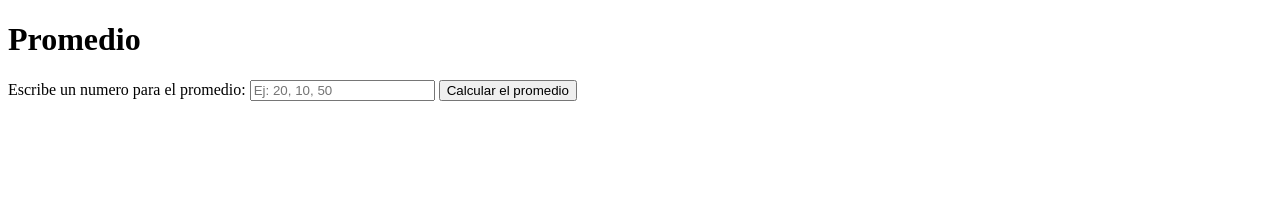
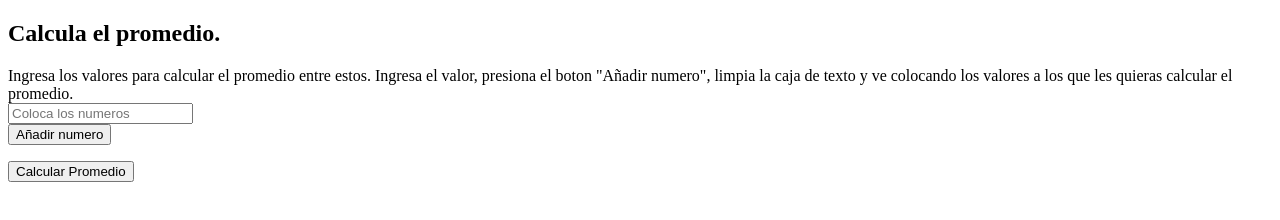
Before and after one commit to Eduardougueto/jS.PRACTICAL.06, a plain HTML site: page Prom,Med,Mod/PROMEDIO.HTML in a window 1280 px wide. Drawn offline with Linux system fonts and the light colour scheme.

Commit message:
Se cambio el codgio del promedio, ahora es funcional. En este punto nada mas tiene HTML y JS, despues le agregare estilos, junto con los otros

```diff
--- a/Prom,Med,Mod/PROMEDIO.HTML
+++ b/Prom,Med,Mod/PROMEDIO.HTML
@@ -8,19 +8,22 @@
 </head>
 <body>
 
-    <h1> Promedio</h1>
+    <section>
+        <h2> Calcula el promedio.</h2>
+        <form action="">
+            <label for="InputSalario"> Ingresa los valores para calcular el promedio entre estos. Ingresa el valor, presiona el boton "Añadir numero", limpia la caja de texto y ve colocando los valores a los que les quieras calcular el promedio. </label>
+            <div>
+                <input type="number" id="InputSalario" placeholder="Coloca los numeros">
+            </div>
 
-    <form>
-        <label for="InputPromedio"> Escribe un numero para el promedio: </label>
-        <input type="number" placeholder="Ej: 20, 10, 50" id="InputPromedio">
+            <button onclick="buttonInputSalario()" type="button"> Añadir numero </button>
+            <p id="ResultA"></p>
 
-        <button type="button" onclick="onClickCalcAverage()">
-            Calcular el promedio
-        </button>
+            <button onclick="buttonPromedio()" type="button"> Calcular Promedio </button>
+            <p id="ResultB"></p>
+        </form>
+    </section>
 
-        <p id="ResultPr"></p>
-
-    </form>
 
 <script src="./PROMEDIO.JS"></script>
 </body>
--- a/Prom,Med,Mod/PROMEDIO.JS
+++ b/Prom,Med,Mod/PROMEDIO.JS
@@ -1,22 +1,41 @@
-
-// function calcularMediaAritmetica(Num1, Num2, Num3, Num4) {
-//     // let sumaLista = 0;
-//     // for (let i = 0; i < lista.length; i++) {
-//     // sumaLista = sumaLista + lista[i];
-//     // }
-//     // // const sumaLista = lista.reduce(
-//     // //     // EL .reduce() PERMITE (SUMAR, RESTAR, ETC) LOS ELEMENTOS DE UNA LISTA.
-//     // //     function (valorAcumulado = 0, nuevoElemento) {
-//     // //         return valorAcumulado + nuevoElemento;
-//     // //     }
-//     // // );
-//     // const promedioLista = sumaLista / lista.length;
-//     // return promedioLista;
-//     const sumaLista = Num1 + Num2 + Num3 + Num4;
-//     const divLista = sumaLista / 4;
-//     return divLista;
+// //FUNCTION A
+// function calcularMediaAritmetica(lista) {
+//     let sumaLista = 0;
+// for (let i = 0; i < lista.length; i++) {
+//     sumaLista = sumaLista + lista[i];
 // }
 
-function onClickCalcAverage() {
+// const promedioLista = sumaLista / lista.length;
+// return promedioLista;
+// }
 
+// // FUNCTION B
+// function calcularMediaAritmetica2(lista) {
+//     const sumaLista = lista.reduce(
+//         function (valorA = 0, nuevoE) {
+//             return valorA + nuevoE;
+//         }
+//     );
+
+//     const promedioLista = sumaLista / lista.length;
+//     return promedioLista;
+// }
+
+// SEGUIRE UN EJEMPLO ACA ABAJO.
+let list = [];
+
+const buttonInputSalario = () =>{
+    const number = parseInt(document.getElementById("InputSalario").value);
+    // const arrayDeCadenas = list.split(',').map(number);
+    const addNumber = list.push(number);
+    const result = document.getElementById("ResultA");
+    result.innerText = "Tu lista actual tiene los siguiente valores: " + list + ". Si estan bien, preciona el boton 'Calcular Promedio' ";
+    // 'Tu lista actual tiene los siguientes numeros $(list). Si estan bien, preciona el boton "Calcular Promedio". ';
 }
+
+const buttonPromedio = () => {
+    const valorAcumulado = (acumulador, nuevoElemento) => acumulador + nuevoElemento;
+    const promedioList = list.reduce(valorAcumulado) / list.length;
+    const result = document.getElementById("ResultB");
+    result.innerText = "El promedio es " + promedioList;
+}
```
